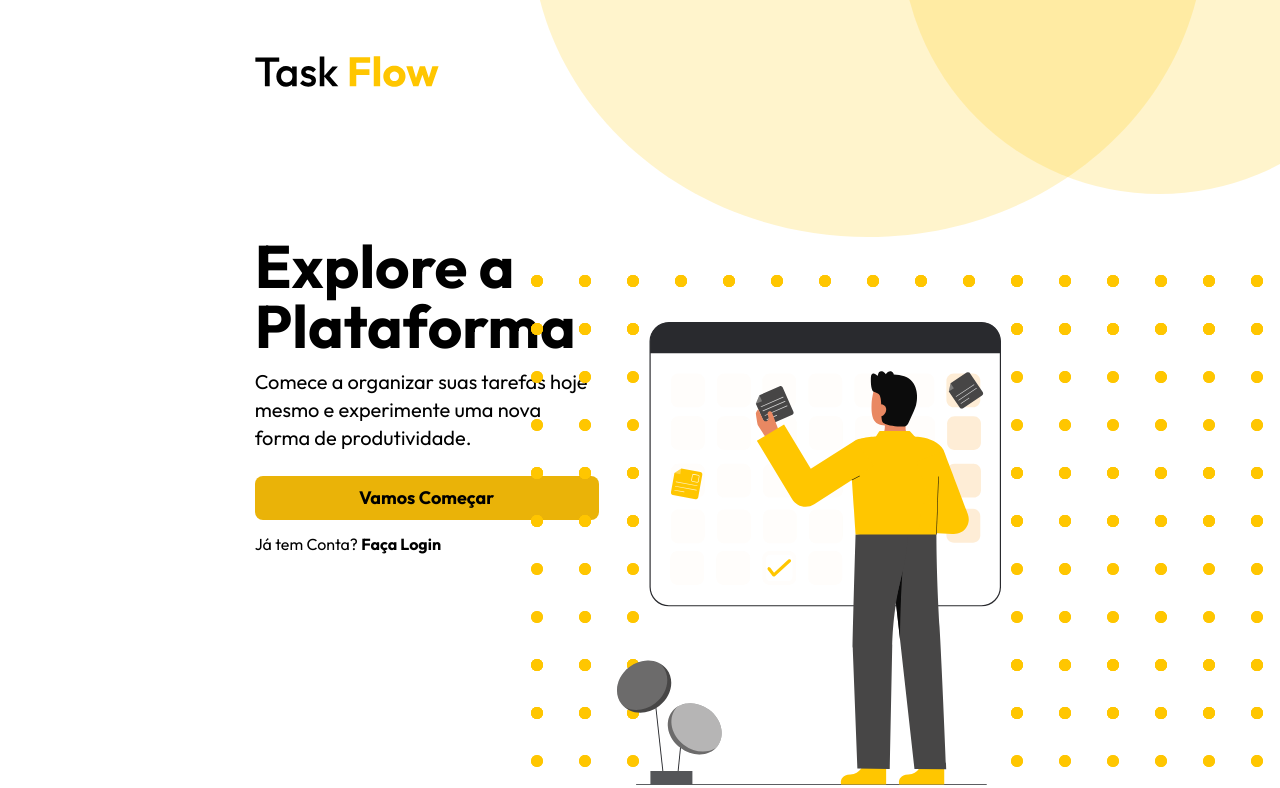
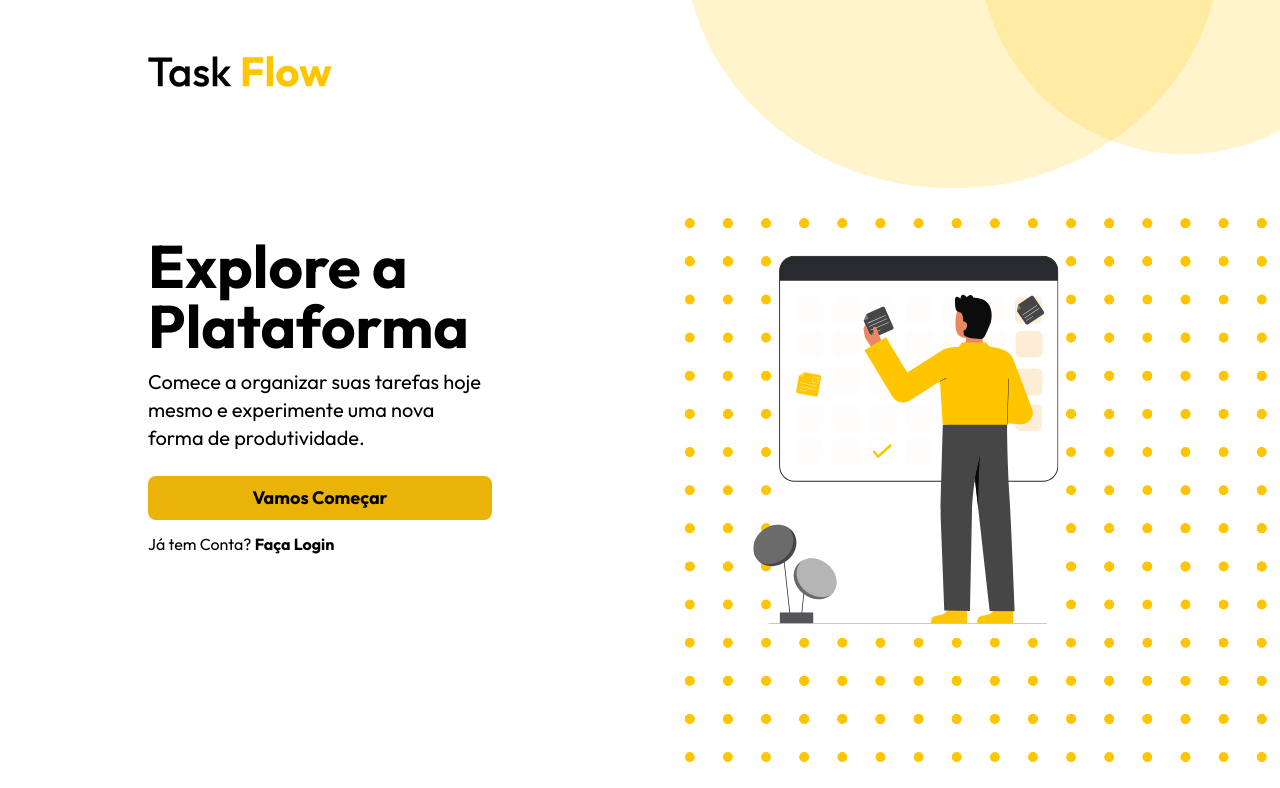
Before and after one commit to samuelsilvati/task-flow, a Next.js app: page / in a window 1280 px wide. Shown: the top 788 px of the page. Built offline with nearby package versions, Linux system fonts and the light colour scheme.

Commit message:
fix: adjust homepage responsiveness

```diff
--- a/src/app/page.tsx
+++ b/src/app/page.tsx
@@ -1,7 +1,7 @@
 // import Link from 'next/link'
 import Image from 'next/image'
 import Logo from '../assets/logo.svg'
-import BgDesktop from '../assets/bg-desktop.svg'
+// import BgDesktop from '../assets/bg-desktop.svg'
 import ManImage from '../assets/man.svg'
 
 import Link from 'next/link'
@@ -9,8 +9,8 @@ import Link from 'next/link'
 export default function Home() {
   return (
     <div className="h-screen bg-white ">
-      <div className="grid bg-[url(../assets/bg-mobile.svg)] bg-contain bg-top bg-no-repeat lg:grid-cols-3">
-        <div className="col-span-2 flex h-screen w-full flex-col items-center justify-center lg:bg-white">
+      <div className="grid bg-[url(../assets/bg-mobile.svg)] bg-contain bg-top bg-no-repeat lg:grid-cols-2">
+        <div className="col-span-1 flex h-screen w-full flex-col items-center justify-center lg:bg-white">
           <div className="my-14 flex h-screen w-96 flex-col justify-between gap-6 ">
             <Image
               src={Logo}
@@ -44,9 +44,7 @@ export default function Home() {
             <span className="hidden lg:block" />
           </div>
         </div>
-        <div className="col-span-1 hidden h-screen w-full overflow-hidden lg:block lg:bg-white">
-          <Image src={BgDesktop} alt="logo" className="absolute right-0" />
-        </div>
+        <div className="col-span-1 hidden h-screen w-full overflow-hidden bg-[url(../assets/bg-desktop.svg)] bg-contain bg-right-top bg-no-repeat lg:block lg:bg-white"></div>
       </div>
     </div>
   )
```
